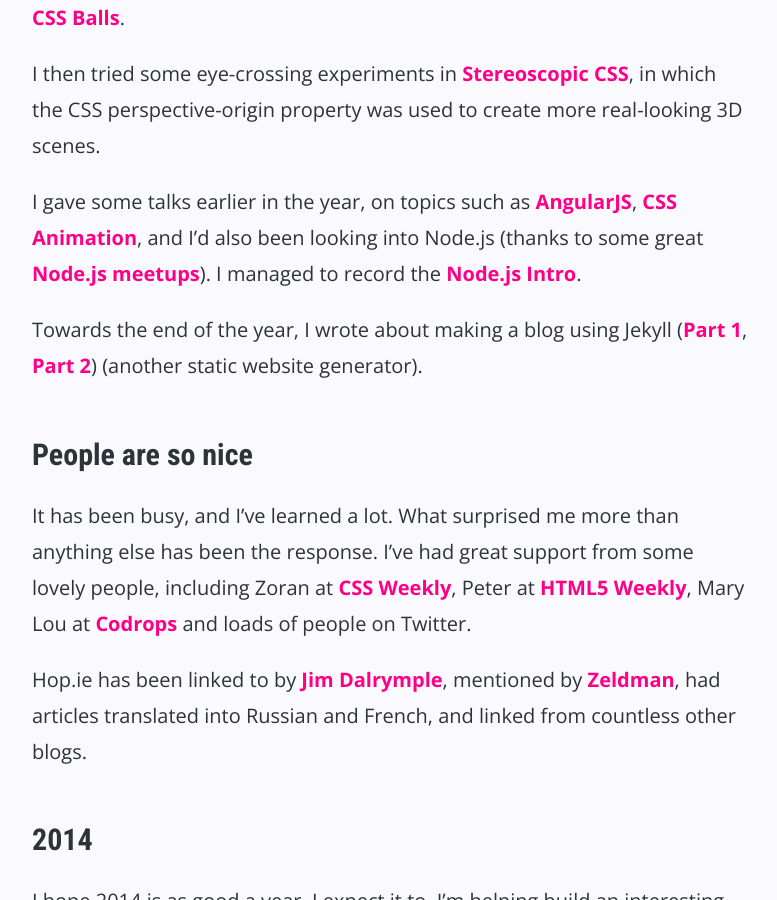
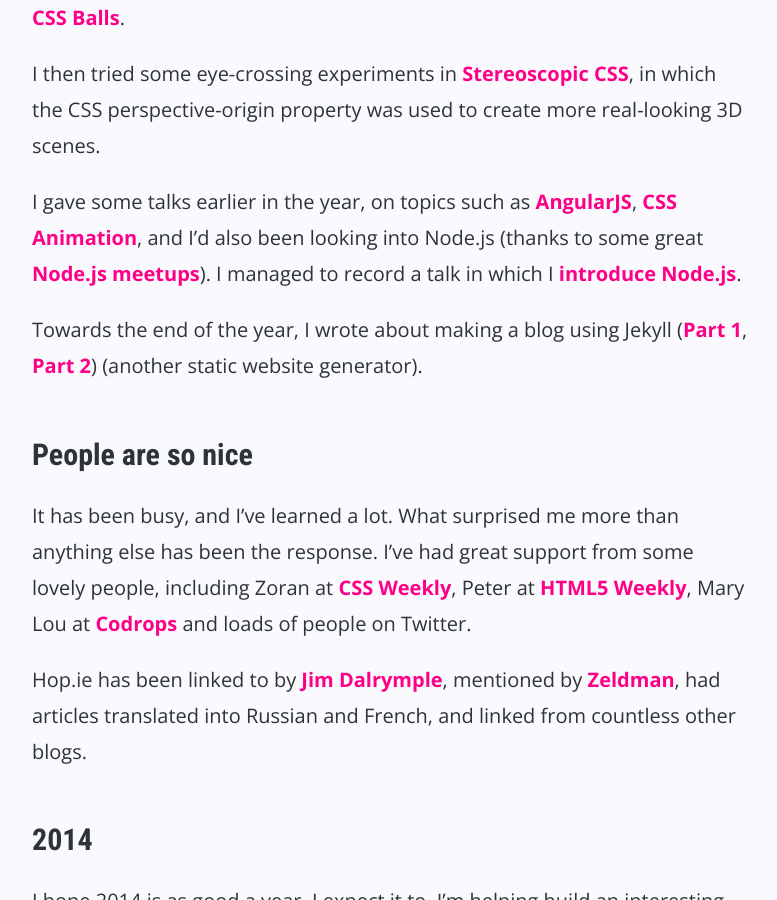
Before and after one commit to donovanh/donovanh.github.com, a Jekyll site: the page built from _posts/2013-12-31-2013.markdown, in a window 1280 px wide and 900 px high, scrolled down 1557 px. Shown: the whole window, without its empty margins (248-1025 px from the left). Built offline with Jekyll 4.4.1, drawn with Linux system fonts in a browser that asks for light colours; nearby versions of some CDN libraries.

Commit message:
2013 wrap-up post

```diff
--- a/_posts/2013-12-31-2013.markdown
+++ b/_posts/2013-12-31-2013.markdown
@@ -28,7 +28,7 @@ In some 2D CSS posts, I created the [iOS 7 logo](/blog/seven/) using CSS (a comb
 
 I then tried some eye-crossing experiments in [Stereoscopic CSS](/blog/stereoscopic/), in which the CSS perspective-origin property was used to create more real-looking 3D scenes.
 
-I gave some talks earlier in the year, on topics such as [AngularJS](/talks/angular-intro/), [CSS Animation](/talks/css-animation/), and I'd also been looking into Node.js (thanks to some great [Node.js meetups](http://www.nodejsdublin.com/)). I managed to record the [Node.js Intro](/blog/node-intro/).
+I gave some talks earlier in the year, on topics such as [AngularJS](/talks/angular-intro/), [CSS Animation](/talks/css-animation/), and I'd also been looking into Node.js (thanks to some great [Node.js meetups](http://www.nodejsdublin.com/)). I managed to record a talk in which I [introduce Node.js](/blog/node-intro/).
 
 Towards the end of the year, I wrote about making a blog using Jekyll ([Part 1](/blog/your-own-blog-1/), [Part 2](/blog/your-own-blog-2/)) (another static website generator).
 
```
